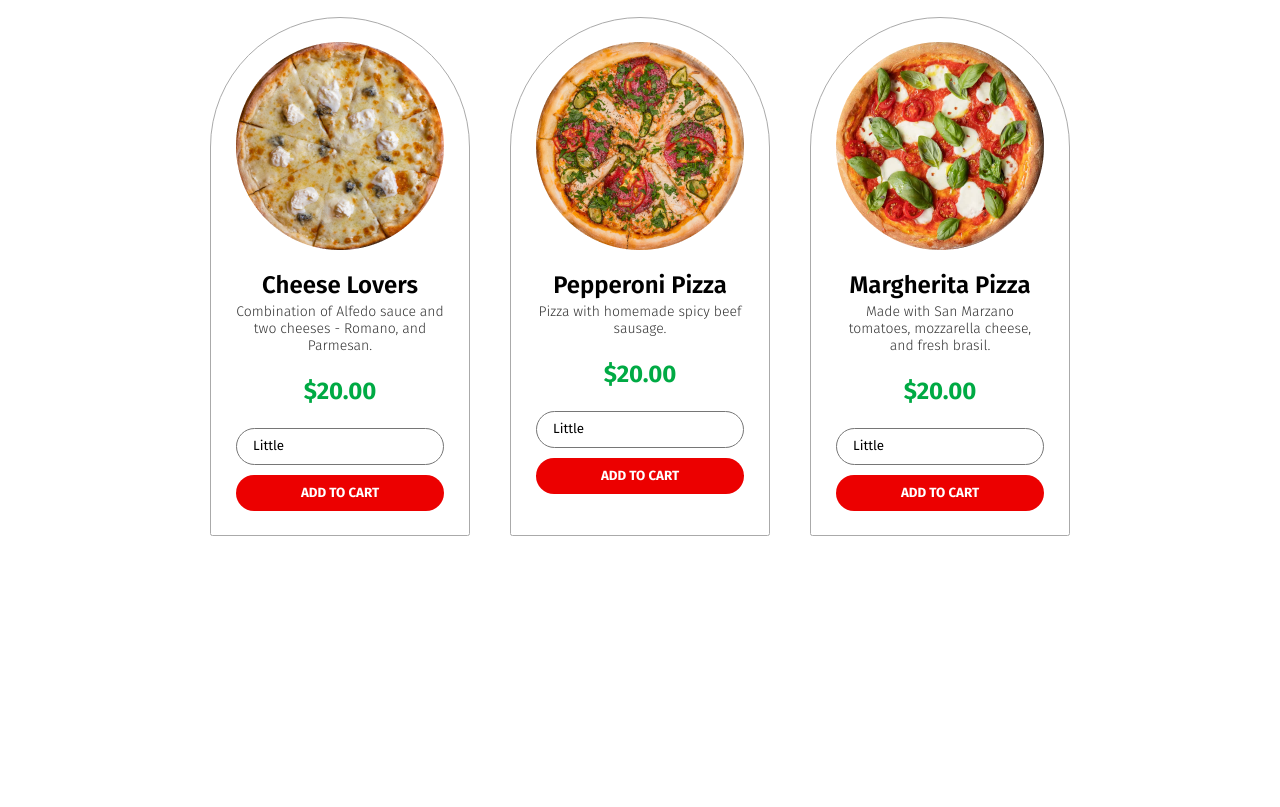
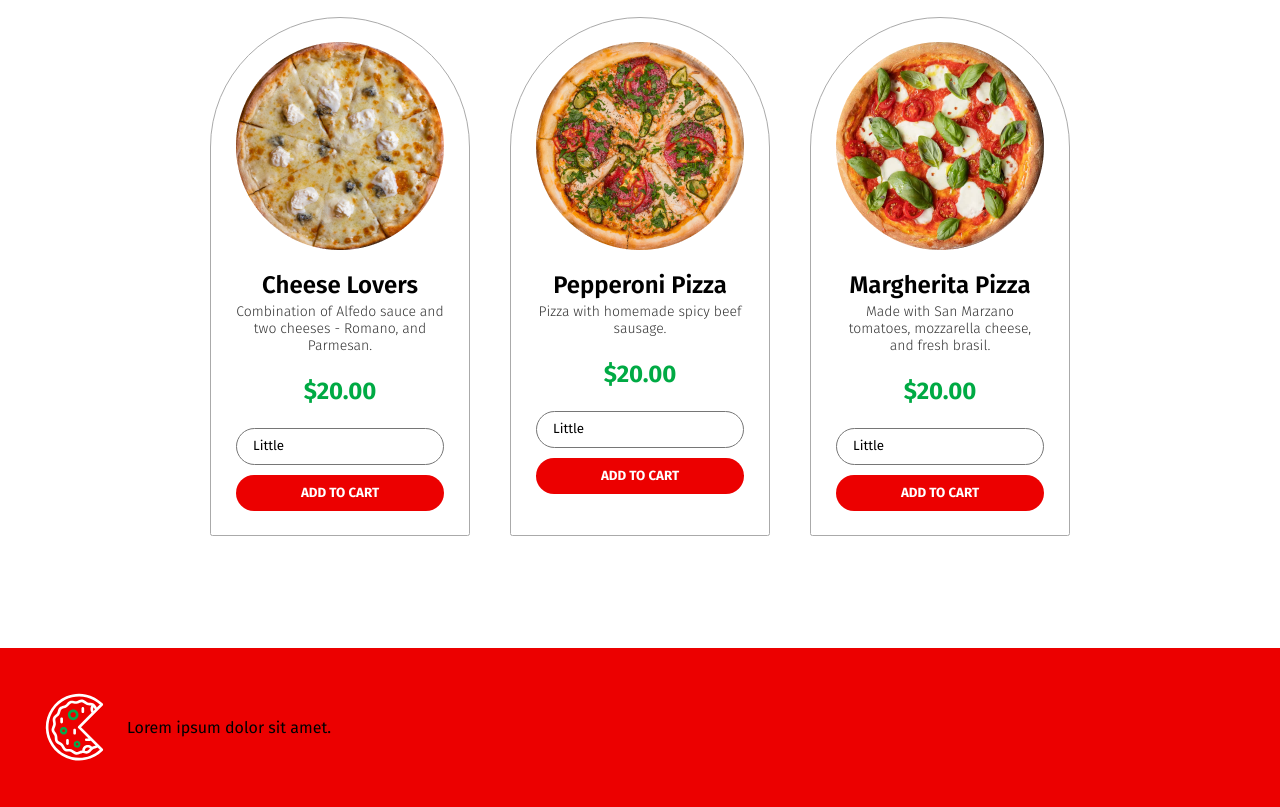
Before and after one commit to http-AbnerSantin/Pizzaria-Page, a plain HTML site: page index.html in a window 1280 px wide. Shown: the part 796-1603 px from the top of the page. Before the commit the page ends 1332 px from the top, so only its background shows below. Drawn offline with Linux system fonts and the light colour scheme.

Commit message:
Começando o footer

```diff
--- /dev/null
+++ b/css/footer.css
@@ -0,0 +1,7 @@
+.footer {
+  display: flex;
+  background: #ec0000;
+  align-items: center;
+  margin-top: 7rem;
+  padding: 2rem;
+}
--- a/css/pizzas.css
+++ b/css/pizzas.css
@@ -14,6 +14,7 @@
   justify-content: center;
   gap: 2.5rem;
   margin: 0 15.3125rem;
+  flex: 1;
 }
 .pizza-un {
   display: flex;
@@ -22,6 +23,7 @@
   text-align: center;
   border: 1px solid #aaa;
   border-radius: 100rem 100rem 1.875rem 1.875rem;
+  flex: 1;
 }
 
 .pizza-un select {
--- a/index.html
+++ b/index.html
@@ -84,5 +84,12 @@
         </li>
       </ul>
     </section>
+
+    <footer>
+      <div class="footer">
+        <img src="img/logo-footer.svg" alt="" />
+        <p>Lorem ipsum dolor sit amet.</p>
+      </div>
+    </footer>
   </body>
 </html>
--- a/style.css
+++ b/style.css
@@ -1,6 +1,7 @@
 @import "./css/menu.css";
 @import "./css/main.css";
 @import "./css/pizzas.css";
+@import "./css/footer.css";
 
 /*GERAL*/
 
```
Also changed, not shown: img/logo-footer.svg (added).
